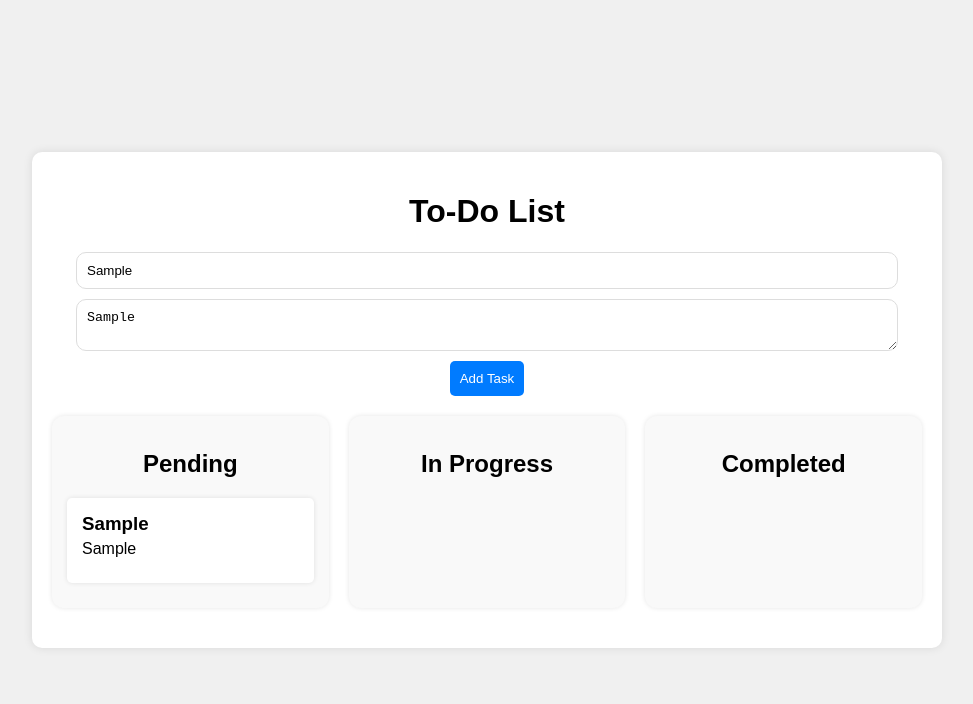
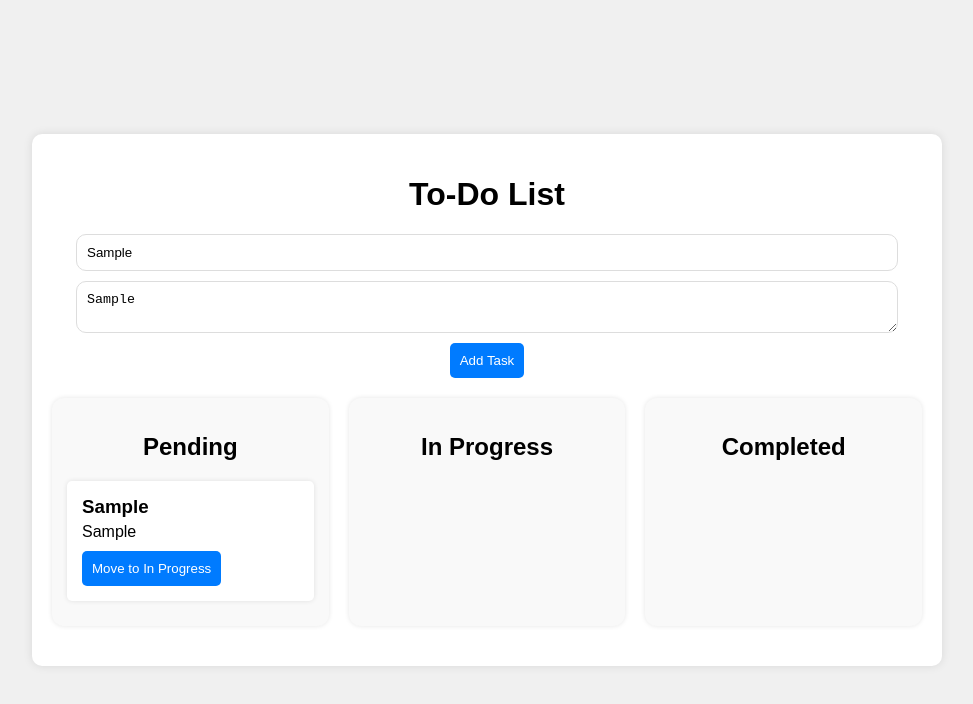
Before and after one commit to ay690/To-Do_Kanban, a React (Create React App) app: page / in a window 1280 px wide. Both pictures are taken after typing "Sample", "Sample" into the empty fields and a click on the button "Add Task". Shown: the top 704 px of the page, without its empty margins (193-1166 px from the left). Built offline with nearby package versions, Linux system fonts and the light colour scheme.

Commit message:
feat: button for moving the tasks in sections

```diff
--- a/src/App.js
+++ b/src/App.js
@@ -5,25 +5,56 @@ import { TaskForm, TaskList } from "./components";
 function App() {
   const [tasks, setTasks] = useState([]);
 
+
   const addTask = (title, description) => {
-    const newTask = {id: Date.now(), title, description, status: "Pending"}
+    const newTask = { id: Date.now(), title, description, status: "Pending" };
     // setTasks([...tasks, newTask]);
-    setTasks(prevTasks => [...prevTasks, newTask]);
-  }
+    setTasks((prevTasks) => [...prevTasks, newTask]);
+  };
 
-  console.log(tasks)
+
+  const moveTask = (id, newStatus) => {
+    const updatedTasks = tasks.map((task) =>
+      task.id === id
+        ? {
+            ...task,
+            status: newStatus,
+            completedAt: newStatus === "Completed" ? new Date() : undefined,
+          }
+        : task
+    );
+    setTasks(updatedTasks);
+  };
+
+
+
+  console.log(tasks);
 
   return (
     <div className="app">
       <h1>To-Do List</h1>
-      <TaskForm addTask={addTask} />
+      <TaskForm
+        addTask={addTask}
+
+      />
       <div className="task-sections">
-       <TaskList title={"Pending"}  tasks={tasks.filter((task) => task.status === "Pending")}
- />
-       <TaskList title={"In Progress"}  tasks={tasks.filter((task) => task.status === "In Progress")}
- />
-       <TaskList title={"Completed"}  tasks={tasks.filter((task) => task.status === "Completed")}
-/>
+        <TaskList
+          title={"Pending"}
+          tasks={tasks.filter((task) => task.status === "Pending")}
+          moveTask={moveTask}
+          nextStatus="In Progress"
+        />
+        <TaskList
+          title={"In Progress"}
+          tasks={tasks.filter((task) => task.status === "In Progress")}
+          moveTask={moveTask}
+          nextStatus="Completed"
+        />
+        <TaskList
+          title={"Completed"}
+          tasks={tasks.filter((task) => task.status === "Completed")}
+          moveTask={moveTask}
+        />
       </div>
     </div>
   );
--- a/src/components/Task.jsx
+++ b/src/components/Task.jsx
@@ -1,10 +1,20 @@
 import React from "react";
 
-const Task = ({ task, key }) => {
+const Task = ({ task, moveTask, nextStatus }) => {
   return (
-    <div className="task" key={key}>
+    <div className="task">
       <h3>{task.title}</h3>
       <p>{task.description}</p>
+      {task.status === "Completed" && (
+        <p>Completed at: {new Date(task.completedAt).toLocaleString()}</p>
+      )}
+      <div>
+        {nextStatus && (
+          <button  onClick={() => moveTask(task.id, nextStatus)}>
+            Move to {nextStatus}
+          </button>
+        )}
+      </div>
     </div>
   );
 };
--- a/src/components/TaskList.jsx
+++ b/src/components/TaskList.jsx
@@ -1,12 +1,12 @@
 import React from "react";
 import Task from "./Task";
 
-const TaskList = ({ title, tasks }) => {
+const TaskList = ({ title, tasks, moveTask, nextStatus }) => {
   return (
     <div className="task-list">
       <h2>{title}</h2>
       {tasks.map((task, index) => (
-        <Task task={task} key={index} />
+        <Task task={task} key={index} moveTask={moveTask} nextStatus={nextStatus} />
       ))}
     </div>
   );
```
